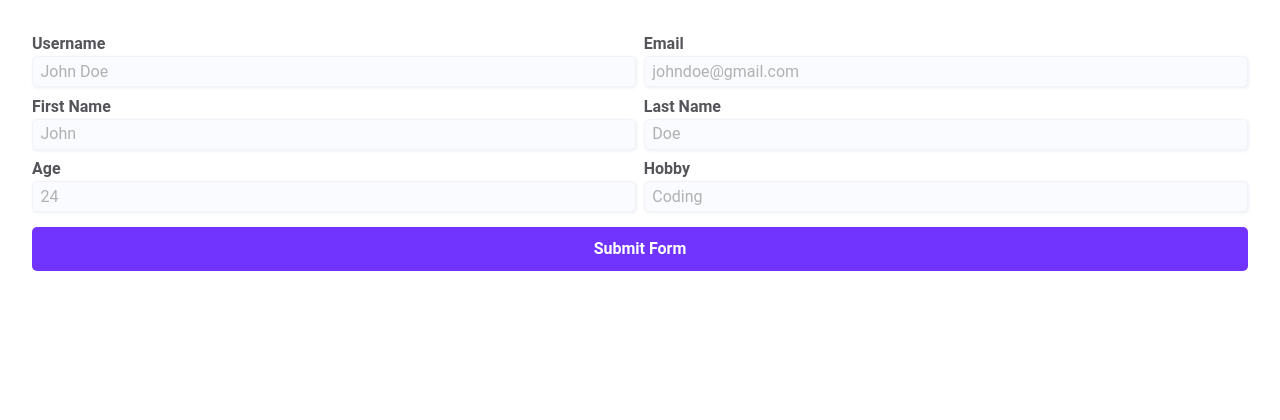
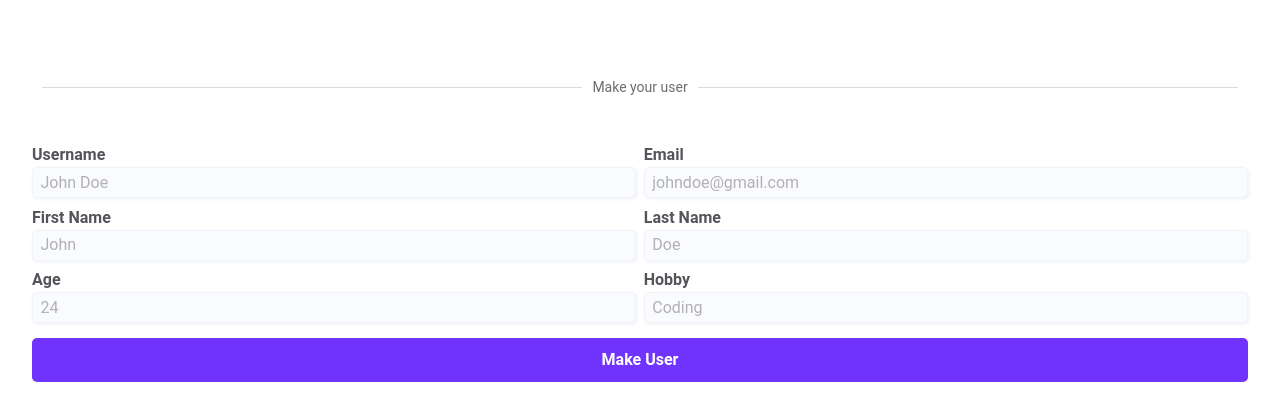
Before and after one commit to aliflikescoding/pb-technical-test, a React (Vite) app: page / in a window 1280 px wide. Shown: the top 420 px of the page. Built offline with nearby package versions, Linux system fonts and the light colour scheme.

Commit message:
Add line text to app

```diff
--- a/src/App.jsx
+++ b/src/App.jsx
@@ -203,6 +203,13 @@ function App() {
 
   return (
     <>
+      <div>
+        <div className="text-container">
+          <hr className="line" />
+          <span className="text">Make your user</span>
+          <hr className="line" />
+        </div>
+      </div>
       <form onSubmit={handleSubmit}>
         <div className="input-fields">
           <Input
@@ -276,7 +283,7 @@ function App() {
         </div>
         <div className="button-parent">
           <button className="button button-primary" type="submit">
-            Submit Form
+            Make User
           </button>
         </div>
       </form>
--- a/src/index.css
+++ b/src/index.css
@@ -98,7 +98,7 @@
   background-color: var(--primary-hover);
 }
 
-/* root styles */
+/* app styles */
 
 /* input root fields */
 .input-fields {
@@ -122,3 +122,23 @@
 .button-parent > * {
   width: 100%;
 }
+
+.text-container {
+  display: flex;
+  align-items: center;
+  justify-content: center;
+  margin: 45px 0;
+  width: 100%;
+}
+
+.line {
+  border: 0;
+  border-top: 1px solid #dcdcdc;
+  flex-grow: 1;
+  margin: 0 10px;
+}
+
+.text {
+  font-size: 14px;
+  color: #6e6e6e;
+}
```
